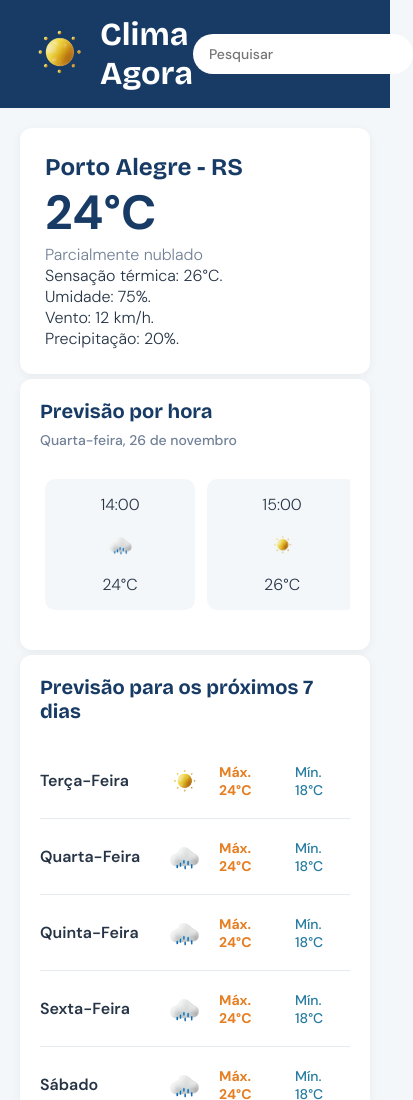
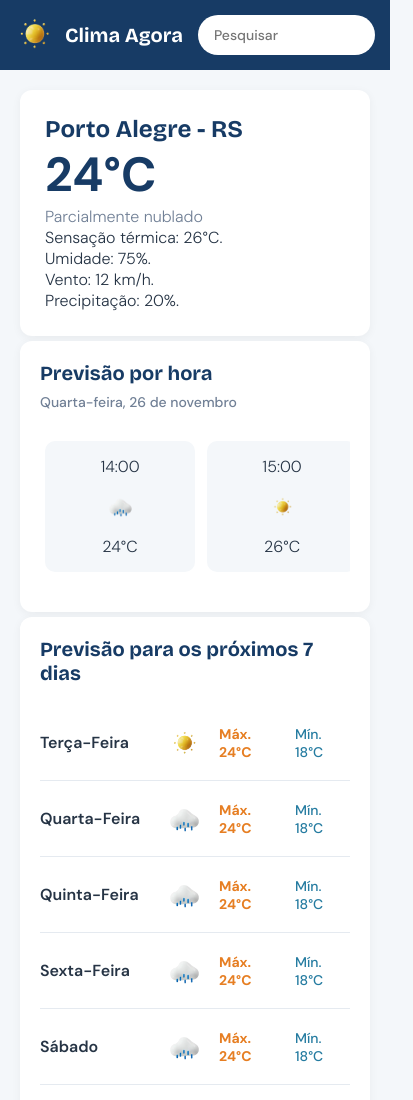
Before and after one commit to jefersonof/previsao-tempo, a plain HTML site: page index.html in a window 390 px wide. Shown: the top 1100 px of the page, 413 px wide, since content can reach past the window. Drawn offline with Linux system fonts and the light colour scheme.

Commit message:
Adicionando media screen
Corrigindo problema de telas menores como celular.

```diff
--- a/style.css
+++ b/style.css
@@ -247,3 +247,30 @@ h1, h2, h3 {
     margin-bottom: 5px;
 
 }
+
+@media (max-width: 600px) {
+
+    .container-header {
+        padding: 15px;
+        gap: 15px;
+    }
+
+    .logo h1 {
+        font-size: 20px;
+    }
+
+    .logo img {
+        width: 40px;
+    }
+
+    .busca {
+        flex: 1;
+        min-width: 0;
+    }
+
+    .busca input {
+        width: 100%;
+        min-width: 0;
+    }
+
+}
```
